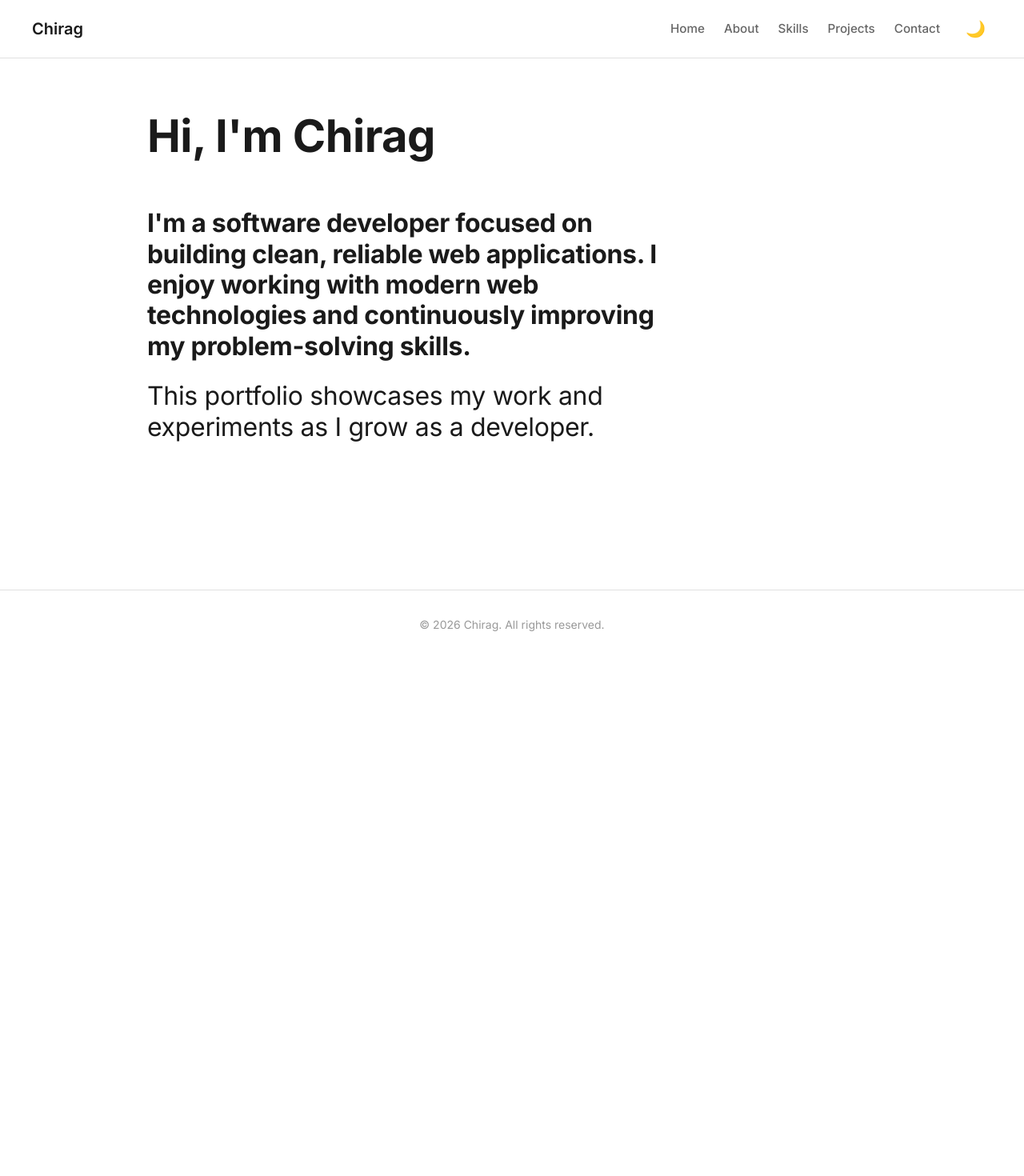
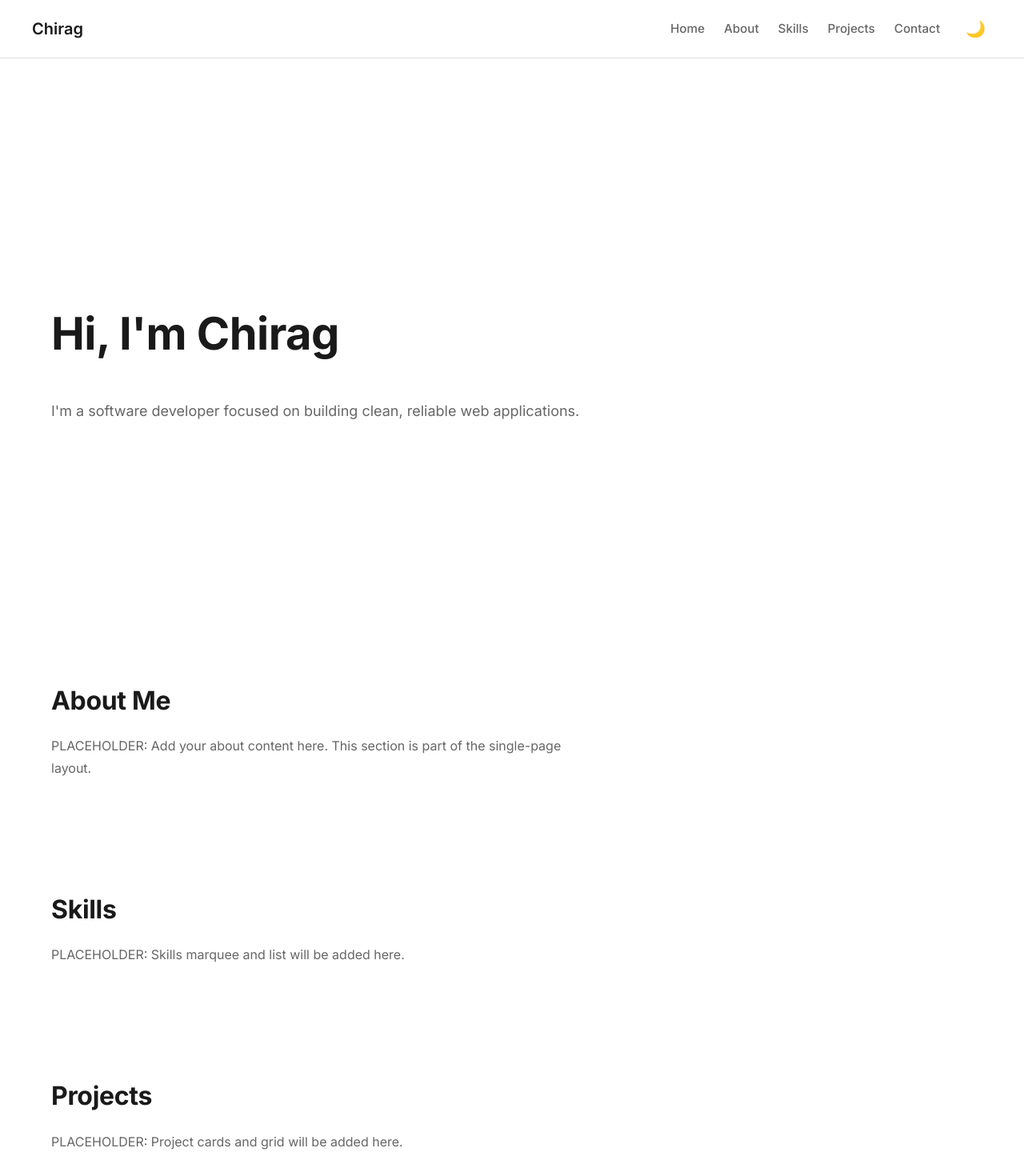
Before and after one commit to ChiragSood1/Portfolio, a Next.js app: page / in a window 1280 px wide. Shown: the top 1470 px of the page at 80% size. Before the commit the page ends 824 px from the top, so only its background shows below. Built offline with nearby package versions, Linux system fonts and the light colour scheme; a web font is replaced by a local one.

Commit message:
feat(spa): consolidate pages into single-page structure

```diff
--- a/app/page.tsx
+++ b/app/page.tsx
@@ -1,30 +1,45 @@
 export default function HomePage() {
   return (
-    <section
-      style={{
-        maxWidth: "960px",
-        margin: "0 auto",
-        padding: "4rem 1.5rem",
-        minHeight: "60vh",
-        display: "flex",
-        flexDirection: "column",
-        justifyContent: "center",
-      }}
-    >
-      <h1>Hi, I'm Chirag</h1>
+    <>
+      {/* Hero Section */}
+      <section id="home" style={{ paddingTop: "var(--spacing-3xl)", minHeight: "90vh", display: "flex", flexDirection: "column", justifyContent: "center" }}>
+        <h1>Hi, I'm Chirag</h1>
+        <p style={{ fontSize: "1.125rem", marginTop: "var(--spacing-lg)" }}>
+          I'm a software developer focused on building clean, reliable web applications.
+        </p>
+      </section>
 
-      <div style={{ maxWidth: "65ch", marginTop: "2rem" }}>
-        <h2>
-          I'm a software developer focused on building clean, reliable web
-          applications. I enjoy working with modern web technologies and
-          continuously improving my problem-solving skills.
-        </h2>
+      {/* About Section */}
+      <section id="about" style={{ paddingTop: "var(--spacing-3xl)", paddingBottom: "var(--spacing-3xl)" }}>
+        <h2>About Me</h2>
+        <p style={{ marginTop: "var(--spacing-lg)" }}>
+          PLACEHOLDER: Add your about content here. This section is part of the single-page layout.
+        </p>
+      </section>
 
-        <h2 style={{ marginTop: "1.5rem", fontWeight: 400 }}>
-          This portfolio showcases my work and experiments as I grow as a
-          developer.
-        </h2>
-      </div>
-    </section>
+      {/* Skills Section */}
+      <section id="skills" style={{ paddingTop: "var(--spacing-3xl)", paddingBottom: "var(--spacing-3xl)" }}>
+        <h2>Skills</h2>
+        <p style={{ marginTop: "var(--spacing-lg)" }}>
+          PLACEHOLDER: Skills marquee and list will be added here.
+        </p>
+      </section>
+
+      {/* Projects Section */}
+      <section id="projects" style={{ paddingTop: "var(--spacing-3xl)", paddingBottom: "var(--spacing-3xl)" }}>
+        <h2>Projects</h2>
+        <p style={{ marginTop: "var(--spacing-lg)" }}>
+          PLACEHOLDER: Project cards and grid will be added here.
+        </p>
+      </section>
+
+      {/* Contact Section */}
+      <section id="contact" style={{ paddingTop: "var(--spacing-3xl)", paddingBottom: "var(--spacing-3xl)" }}>
+        <h2>Contact</h2>
+        <p style={{ marginTop: "var(--spacing-lg)" }}>
+          PLACEHOLDER: Contact form and details will be added here.
+        </p>
+      </section>
+    </>
   );
 }
```
